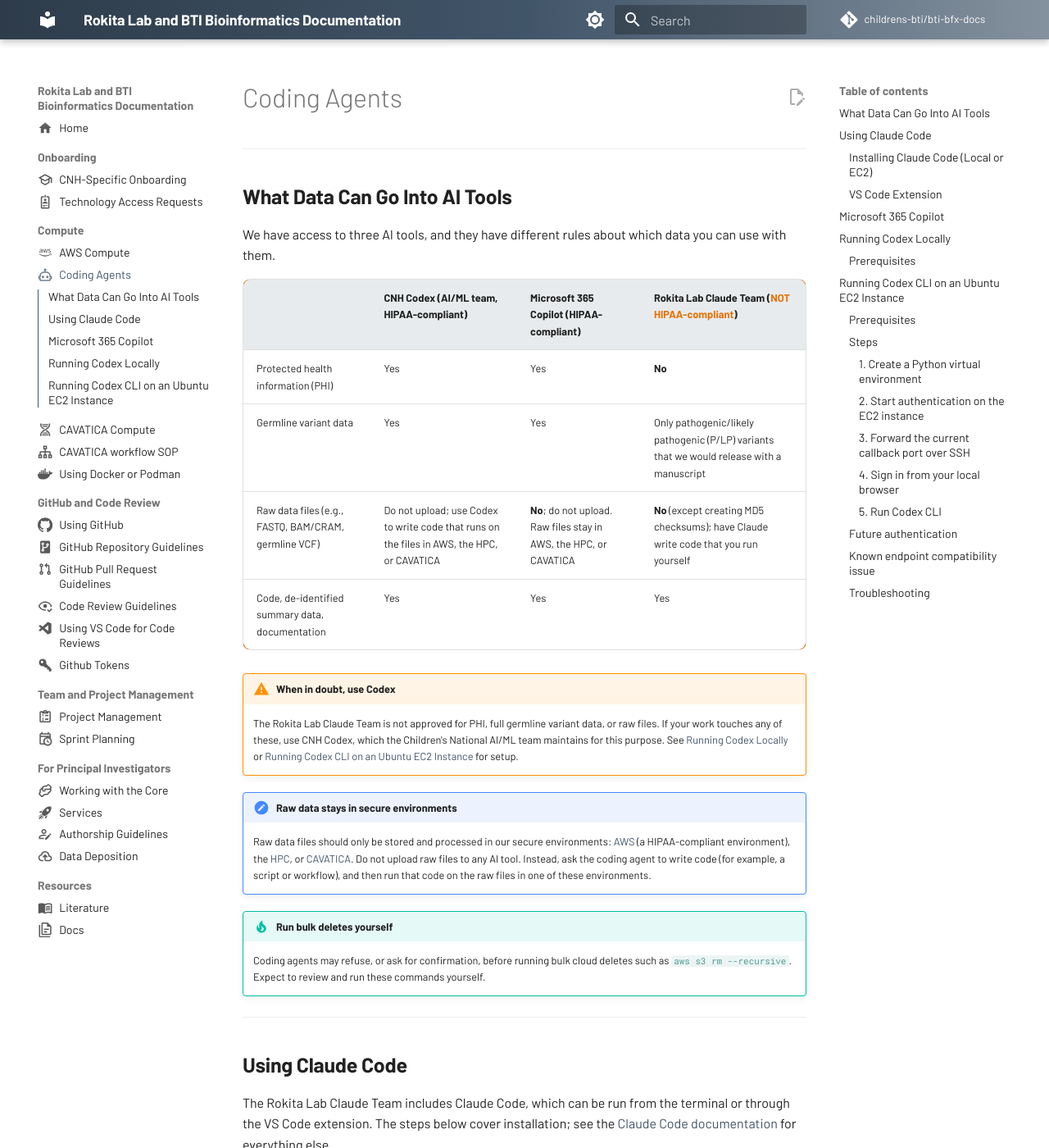
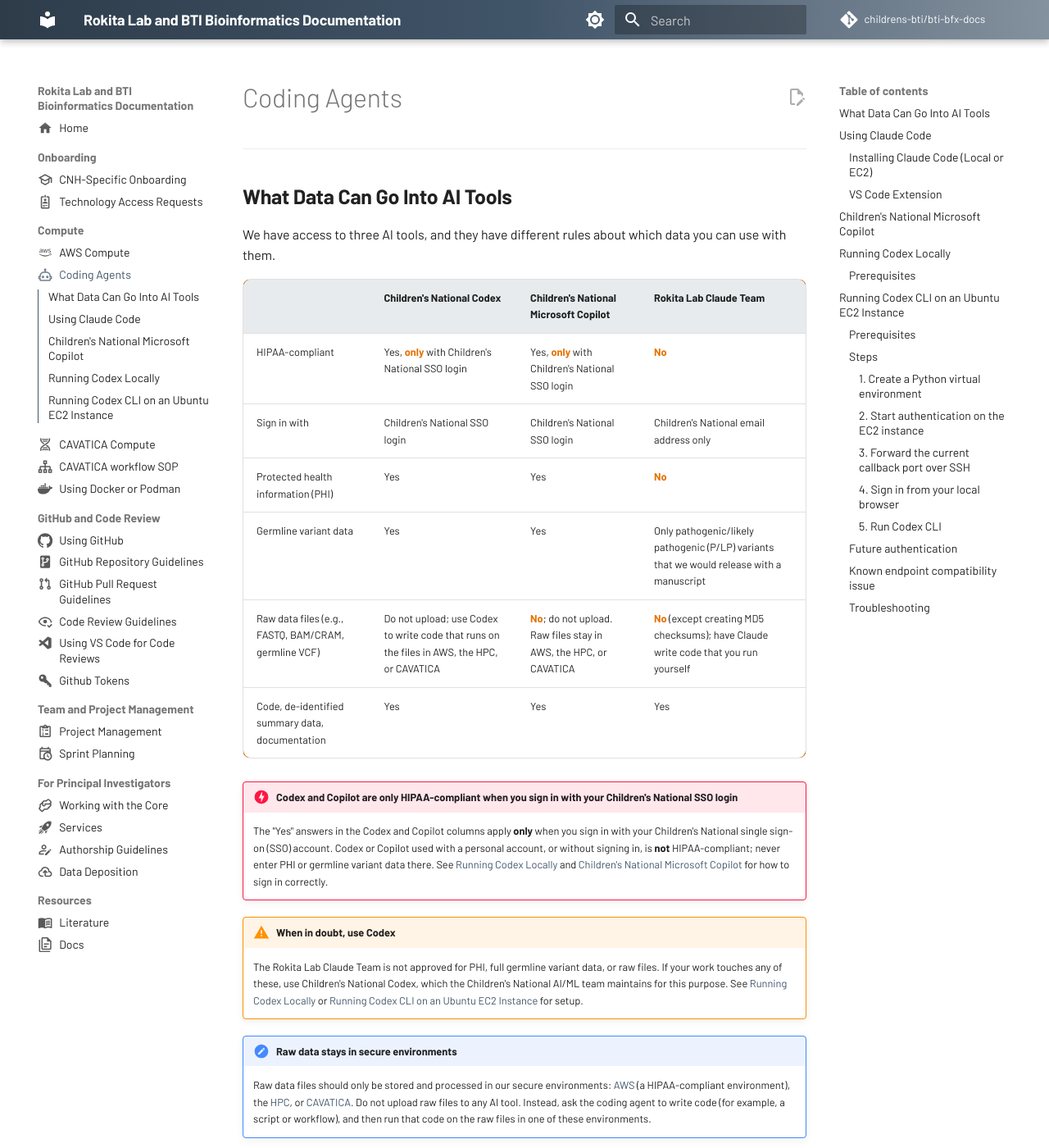
Before and after one commit to childrens-bti/bti-bfx-docs, an MkDocs documentation site: the page built from docs/coding-agents.md, in a window 1280 px wide and 1400 px high. Shown: the whole window at 82% size. Built offline with MkDocs 1.6.1 and Material for MkDocs 9.7.7, drawn with Linux system fonts in a browser that asks for light colours; comment, search, counter and statistics services are not loaded; some of the changed text lies outside the part shown.

Commit message:
Clarify SSO-only HIPAA compliance for Codex and Copilot
- Rename CNH to Children's National and Copilot to Children's National
  Microsoft Copilot
- Move HIPAA compliance into its own table row; add a sign-in row noting
  Claude requires a Children's National email address
- Add danger boxes stating Codex/Copilot are only HIPAA-compliant with
  Children's National SSO login
- Fix index "Do not" bullet so it no longer implies Claude is approved
  for identifiable data
- Color bold restrictions in the data table orange

Co-Authored-By: Claude Opus 5.5 <noreply@anthropic.com>

````diff
--- a/docs/coding-agents.md
+++ b/docs/coding-agents.md
@@ -10,16 +10,27 @@ icon: material/robot-outline
 
 We have access to three AI tools, and they have different rules about which data you can use with them.
 
-| | CNH Codex (AI/ML team, HIPAA-compliant) | Microsoft 365 Copilot (HIPAA-compliant) | Rokita Lab Claude Team (<span class="not-hipaa">NOT HIPAA-compliant</span>) |
+<div class="ai-data-rules" markdown>
+
+| | Children's National Codex | Children's National Microsoft Copilot | Rokita Lab Claude Team |
 |---|---|---|---|
+| HIPAA-compliant | Yes, **only** with Children's National SSO login | Yes, **only** with Children's National SSO login | **No** |
+| Sign in with | Children's National SSO login | Children's National SSO login | Children's National email address only |
 | Protected health information (PHI) | Yes | Yes | **No** |
 | Germline variant data | Yes | Yes | Only pathogenic/likely pathogenic (P/LP) variants that we would release with a manuscript |
 | Raw data files (e.g., FASTQ, BAM/CRAM, germline VCF) | Do not upload; use Codex to write code that runs on the files in AWS, the HPC, or CAVATICA | **No**; do not upload. Raw files stay in AWS, the HPC, or CAVATICA | **No** (except creating MD5 checksums); have Claude write code that you run yourself |
 | Code, de-identified summary data, documentation | Yes | Yes | Yes |
 
+</div>
+
+!!! danger "Codex and Copilot are only HIPAA-compliant when you sign in with your Children's National SSO login"
+    The "Yes" answers in the Codex and Copilot columns apply **only** when you sign in with your Children's National single sign-on (SSO) account.
+    Codex or Copilot used with a personal account, or without signing in, is **not** HIPAA-compliant; never enter PHI or germline variant data there.
+    See [Running Codex Locally](#running-codex-locally) and [Children's National Microsoft Copilot](#childrens-national-microsoft-copilot) for how to sign in correctly.
+
 !!! warning "When in doubt, use Codex"
     The Rokita Lab Claude Team is not approved for PHI, full germline variant data, or raw files.
-    If your work touches any of these, use CNH Codex, which the Children's National AI/ML team maintains for this purpose. See [Running Codex Locally](#running-codex-locally) or [Running Codex CLI on an Ubuntu EC2 Instance](#running-codex-cli-on-an-ubuntu-ec2-instance) for setup.
+    If your work touches any of these, use Children's National Codex, which the Children's National AI/ML team maintains for this purpose. See [Running Codex Locally](#running-codex-locally) or [Running Codex CLI on an Ubuntu EC2 Instance](#running-codex-cli-on-an-ubuntu-ec2-instance) for setup.
 
 !!! note "Raw data stays in secure environments"
     Raw data files should only be stored and processed in our secure environments: [AWS](aws.md) (a HIPAA-compliant environment), the [HPC](access.md#high-performance-cluster-hpc), or [CAVATICA](cavatica.md).
@@ -37,7 +48,7 @@ We have access to three AI tools, and they have different rules about which data
 The Rokita Lab Claude Team includes Claude Code, which can be run from the terminal or through the VS Code extension.
 The steps below cover installation; see the [Claude Code documentation](https://code.claude.com/docs/en/overview) for everything else.
 
-- Sign in with your CNH email address.
+- Sign in with your Children's National email address. Do not use a personal Claude account.
 - You must be added to the lab's Claude Team access group before you can sign in. Contact Jo Lynne Rokita to request access.
 - Follow the data rules in [What Data Can Go Into AI Tools](#what-data-can-go-into-ai-tools).
 
@@ -72,7 +83,7 @@ claude
 ```
 
 The first time you run `claude`, it asks you to sign in through your browser.
-Sign in with your CNH email address.
+Sign in with your Children's National email address.
 On an EC2 instance with no browser, Claude Code prints a sign-in link instead. Open the link in the browser on your local computer, sign in, then copy the code it shows and paste it back into the Claude Code prompt on the instance.
 To switch accounts later, type `/login` in a Claude Code session.
 
@@ -86,24 +97,29 @@ If you use VS Code Remote-SSH to work on an EC2 instance, install the extension
 
 ---
 
-## Microsoft 365 Copilot
+## Children's National Microsoft Copilot
 
 Full-time staff can request a Microsoft 365 Copilot license by submitting a ServiceNow ticket.
 Once you have a license, open Copilot from Outlook in your web browser.
+
+!!! danger "Use only the Children's National SSO version"
+    Only Children's National Copilot opened with your Children's National SSO login is HIPAA-compliant.
+    Before entering PHI or germline variant data, check that you are signed in with your Children's National email address.
+    Copilot with a personal Microsoft account, or without signing in, is not HIPAA-compliant.
 
 ---
 
 ## Running Codex Locally
 
 The AI/ML team at Children's National maintains internal coding agents for our use.
-Follow the guide at [CNH Codex CLI setup guide](https://aiml-apim-dev.azure-api.net/developer-docs/code-assistants/codex-cli-setup/) for the supported-user requirements, Codex installation, the `cnh-token.py` authentication script, and the Azure/APIM configuration.
+Follow the guide at [Children's National Codex CLI setup guide](https://aiml-apim-dev.azure-api.net/developer-docs/code-assistants/codex-cli-setup/) for the supported-user requirements, Codex installation, the `cnh-token.py` authentication script, and the Azure/APIM configuration.
 
 ### Prerequisites
 
 - Codex CLI version 0.146.0 is installed on your computer. (version 0.147 does not work with our Azure models.)
 - Python 3.12 or later.
-- The `cnh-token.py` script has been downloaded from the CNH setup guide.
-- You are in an approved user group for the CNH coding-assistant endpoint.
+- The `cnh-token.py` script has been downloaded from the Children's National setup guide.
+- You are in an approved user group for the Children's National coding-assistant endpoint.
 - Optional: VS Code Codex extension
 
 ```bash
@@ -126,9 +142,9 @@ The steps below address the EC2-specific authentication flow.
 
 - Codex CLI version 0.146.0 is installed on the EC2 instance. (version 0.147 does not work with our Azure models.)
 - Python 3.12 or later is available on the instance.
-- The `cnh-token.py` script has been downloaded from the CNH setup guide.
+- The `cnh-token.py` script has been downloaded from the Children's National setup guide.
 - You can connect to the instance over SSH from your local computer.
-- You are in an approved user group for the CNH coding-assistant endpoint.
+- You are in an approved user group for the Children's National coding-assistant endpoint.
 
 ### Steps
 
@@ -267,7 +283,7 @@ not commit it to a repository.
 ### Known endpoint compatibility issue
 
 !!! warning
-    On the CNH APIM endpoint, newer Codex CLI version 0.147 may fail with `gpt-5.6-*`
+    On the Children's National APIM endpoint, newer Codex CLI version 0.147 may fail with `gpt-5.6-*`
     models and report an error like:
 
     ```text
--- a/docs/stylesheets/extra.css
+++ b/docs/stylesheets/extra.css
@@ -146,11 +146,11 @@
 }
 
 /*
-  Flags a tool as not HIPAA-compliant in the coding-agents data table.
-  Uses the brand accent orange so the warning stands out in the header
-  row; bold keeps it from being mistaken for a link.
+  Highlights the restrictions (bold text) in the coding-agents data
+  table, e.g. "only with Children's National SSO login" and "No". Uses the brand accent
+  orange so the warnings stand out; bold keeps them from being mistaken
+  for links.
 */
-.md-typeset .not-hipaa {
+.md-typeset .ai-data-rules strong {
   color: var(--md-accent-fg-color);
-  font-weight: 700;
 }
````
Also changed, not shown: docs/index.md (+3 -3 lines).
